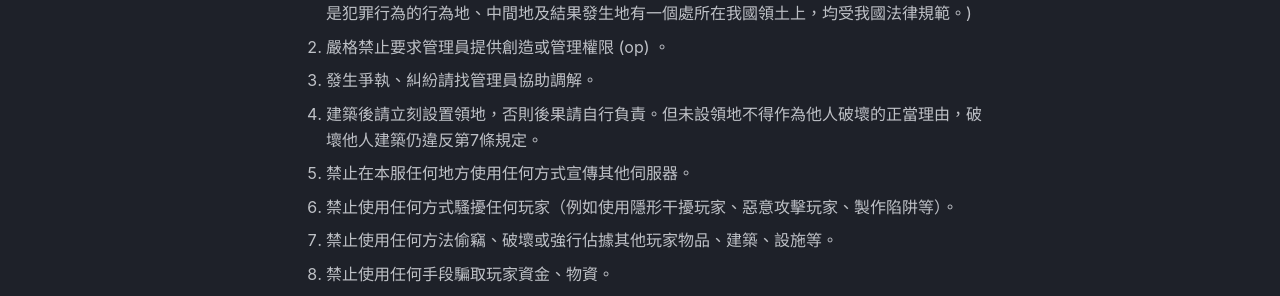
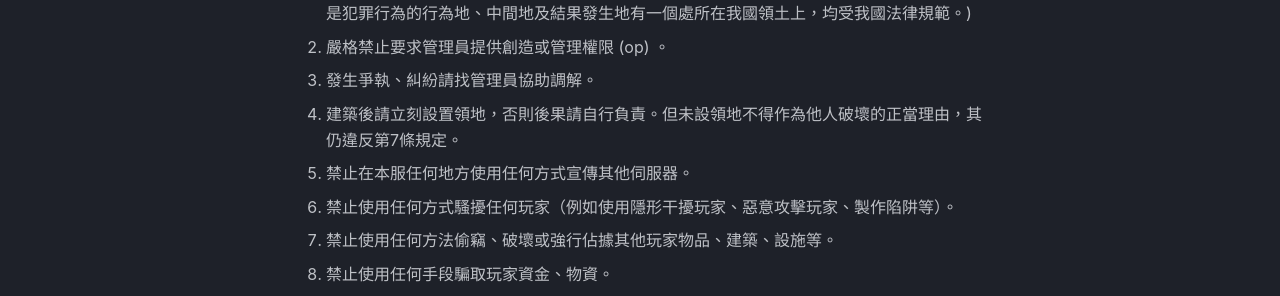
Before and after one commit to milkteamc/wiki, an MkDocs documentation site: the page built from docs/rules.md, in a window 1280 px wide and 900 px high. Shown: the part 255-551 px from the top of the window. Built offline with MkDocs 1.6.1 and Material for MkDocs 9.7.7, drawn with Linux system fonts in a browser that asks for light colours; some web fonts are replaced; plug-ins that fetch from the network failed and are left out; comment, search, counter and statistics services are not loaded.

Commit message:
fix: clearly word

```diff
--- a/docs/rules.md
+++ b/docs/rules.md
@@ -4,7 +4,7 @@
 1. 根據伺服器屬地原則，本伺服器在臺灣所屬的司法機關管轄範圍內。(中華民國刑法上，只要是犯罪行為的行為地、中間地及結果發生地有一個處所在我國領土上，均受我國法律規範。)
 2. 嚴格禁止要求管理員提供創造或管理權限 (op) 。
 3. 發生爭執、糾紛請找管理員協助調解。
-4. 建築後請立刻設置領地，否則後果請自行負責。但未設領地不得作為他人破壞的正當理由，破壞他人建築仍違反第7條規定。
+4. 建築後請立刻設置領地，否則後果請自行負責。但未設領地不得作為他人破壞的正當理由，其仍違反第7條規定。
 5. 禁止在本服任何地方使用任何方式宣傳其他伺服器。
 6. 禁止使用任何方式騷擾任何玩家（例如使用隱形干擾玩家、惡意攻擊玩家、製作陷阱等）。
 7. 禁止使用任何方法偷竊、破壞或強行佔據其他玩家物品、建築、設施等。
```
